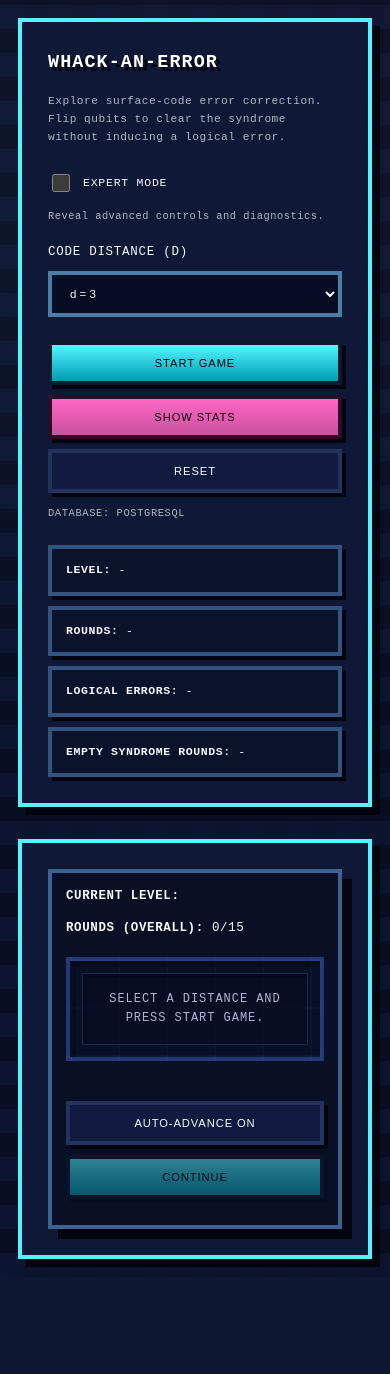
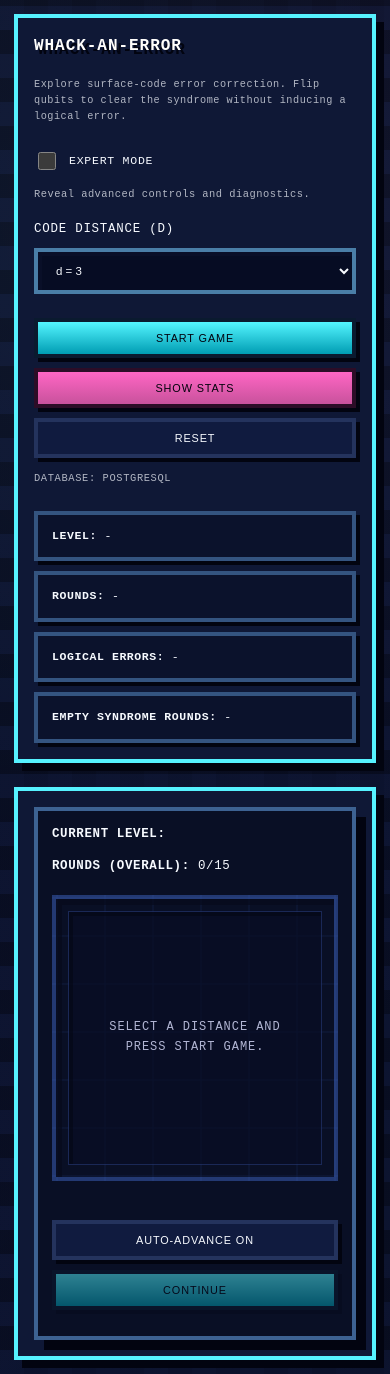
Before and after one commit to oldjosias/whack-an-error, a Flask app: page / in a window 390 px wide. Before the commit the page ends 1267 px from the top, so only its background shows below. Run offline with Flask 3, Linux system fonts and the light colour scheme.

Commit message:
UI fixes

```diff
--- a/templates/index.html
+++ b/templates/index.html
@@ -62,6 +62,8 @@
       padding: 26px;
       box-shadow: var(--panel-shadow);
       image-rendering: pixelated;
+      box-sizing: border-box;
+      width: 100%;
     }
     h1 {
       margin: 0 0 16px;
@@ -148,6 +150,7 @@
       cursor: pointer;
       transition: transform 160ms steps(4, end), box-shadow 160ms steps(4, end);
       box-shadow: 4px 4px 0 #020410;
+      min-width: 0;
     }
     button.primary {
       background: linear-gradient(180deg, var(--accent-primary) 0%, var(--accent-primary-dark) 100%);
@@ -324,6 +346,7 @@
       border: var(--pixel-border) solid rgba(114, 182, 255, 0.5);
       box-shadow: var(--pixel-shadow-strong);
       scroll-margin-top: 18px;
+      overflow: hidden;
     }
     .board-meta {
       display: flex;
@@ -348,6 +371,12 @@
       border: var(--pixel-border) solid rgba(76, 120, 232, 0.4);
       border-radius: var(--pixel-radius);
       box-shadow: inset 6px 6px 0 rgba(6, 10, 28, 0.7);
+      max-width: min(100%, min(80vh, 560px));
+      width: min(100%, min(80vh, 560px));
+      height: auto;
+      aspect-ratio: 1 / 1;
+      box-sizing: border-box;
+      margin: 0 auto;
     }
     .cell {
       position: relative;
@@ -438,6 +467,15 @@
       transform: translate(-2px, -2px);
       box-shadow: 6px 6px 0 #020410;
     }
+    @media (max-width: 960px) {
+      body {
+        padding: 24px 20px;
+      }
+      .app-shell {
+        grid-template-columns: 1fr;
+        gap: 24px;
+      }
+    }
     @media (max-width: 720px) {
       :root {
         --cell-min-size: 36px;
@@ -446,11 +484,26 @@
         --stabilizer-size: 30px;
         --qubit-font-size: 0.82rem;
       }
+      body {
+        padding: 24px 16px;
+      }
+      .panel {
+        padding: 22px;
+      }
       .board-wrapper {
         padding: 20px;
       }
       .log {
         max-height: 200px;
+      }
+      .actions {
+        gap: 12px;
+      }
+      .actions button {
+        flex: 1 1 100%;
+      }
+      .stats-table {
+        min-width: 360px;
       }
     }
     @media (max-width: 540px) {
@@ -470,6 +523,19 @@
       .log {
         max-height: 180px;
       }
+      button {
+        font-size: 0.68rem;
+        padding: 10px 14px;
+      }
+      .panel {
+        padding: 18px;
+      }
+      .stats-section {
+        padding: 14px;
+      }
+      .stats-table {
+        min-width: 320px;
+      }
     }
     @media (max-width: 420px) {
       :root {
@@ -482,8 +548,23 @@
       body {
         padding: 14px;
       }
+      .panel {
+        padding: 16px;
+      }
       .board-wrapper {
         padding: 14px;
+      }
+      .stats-table {
+        min-width: 280px;
+      }
+      h1 {
+        font-size: 1rem;
+      }
+      h2 {
+        font-size: 0.8rem;
+      }
+      p.subtitle {
+        font-size: 0.64rem;
       }
     }
     .status-line {
@@ -574,14 +663,6 @@
       box-shadow: 4px 4px 0 #020410;
       text-transform: uppercase;
       letter-spacing: 0.04em;
-    }
-    @media (max-width: 960px) {
-      body {
-        padding: 18px;
-      }
-      .app-shell {
-        grid-template-columns: 1fr;
-      }
     }
   </style>
 </head>
@@ -1187,7 +1268,10 @@
             tbody.appendChild(row);
           });
           table.appendChild(tbody);
-          container.appendChild(table);
+          const tableWrapper = document.createElement('div');
+          tableWrapper.className = 'stats-table-wrapper';
+          tableWrapper.appendChild(table);
+          container.appendChild(tableWrapper);
 
           const footer = document.createElement('p');
           footer.style.margin = '10px 0 0';
```
Also changed, not shown: other parts of templates/index.html (+30 -3 lines).
